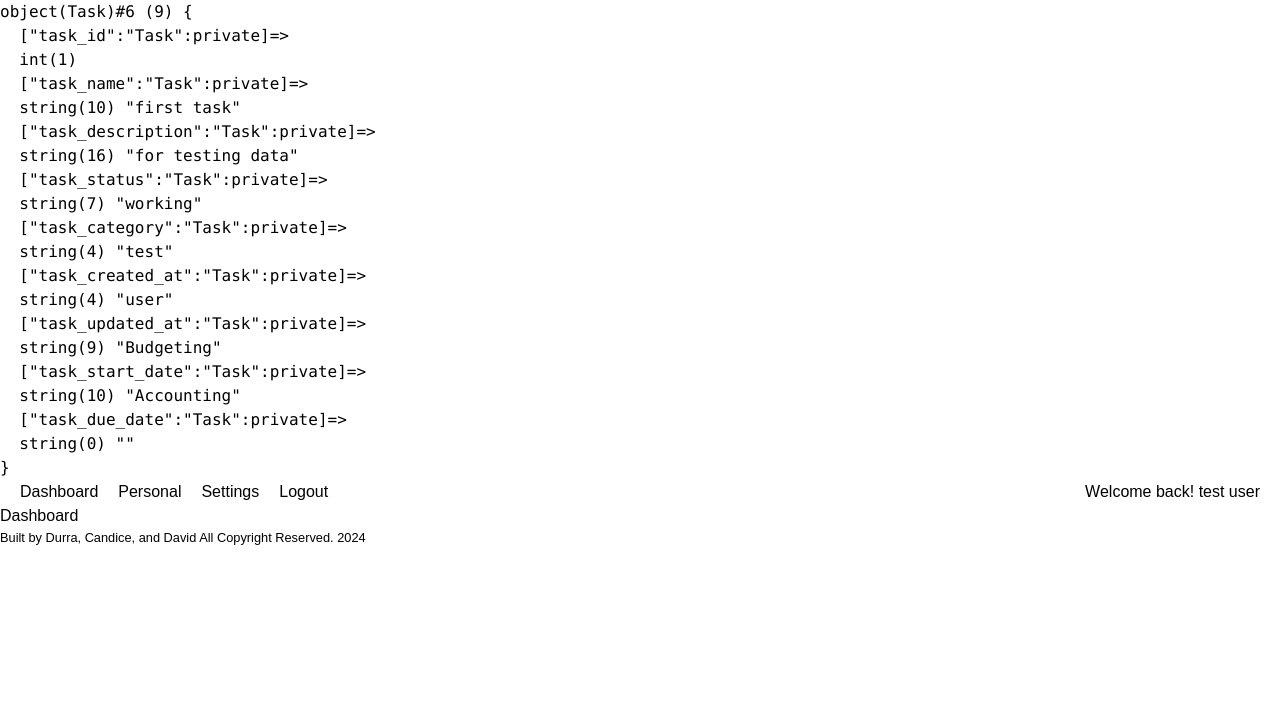
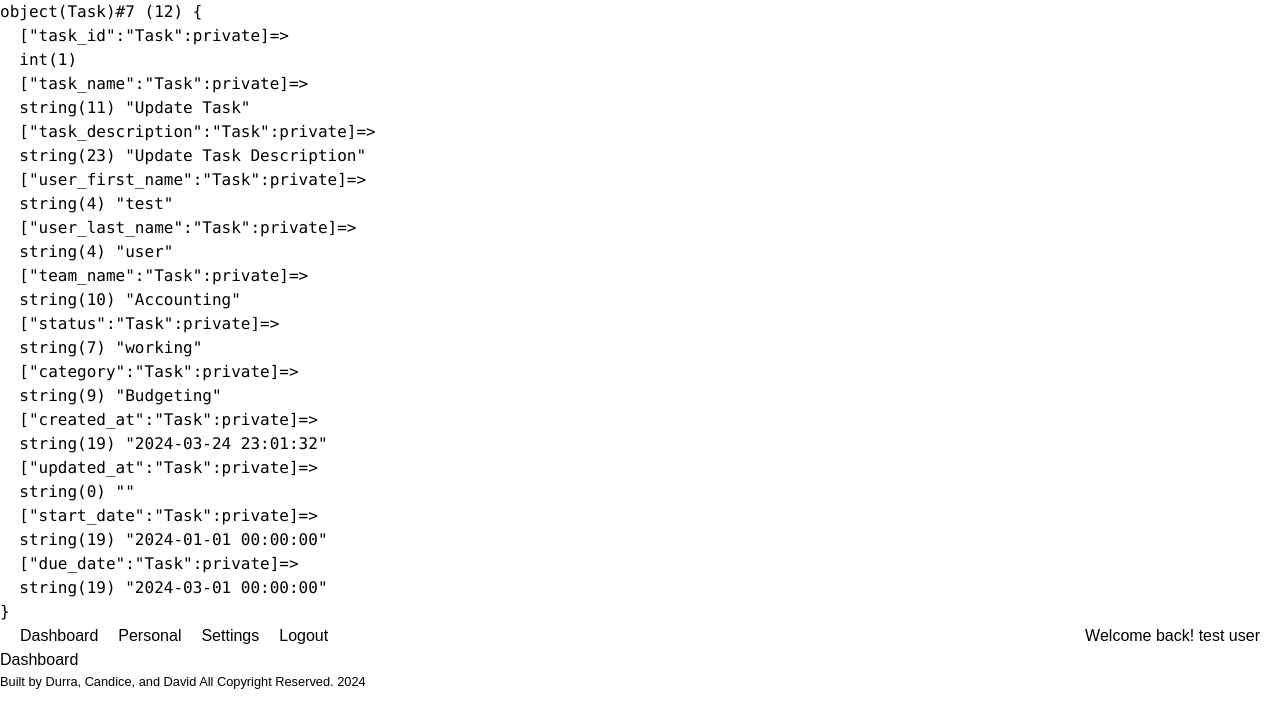
Before and after one commit to koloyyee/killTasks, a PHP site: page /private/dashboard.php in a window 1280 px wide. Shown: the top 728 px of the page. Run offline with PHP 8.4, Linux system fonts and the light colour scheme; a user stored in the database is signed in; data comes from the database, SQL or seed files in the repository; some libraries are stand-ins or nearby versions.

Commit message:
fix: update and retrieve

```diff
--- a/model/task.php
+++ b/model/task.php
@@ -4,60 +4,54 @@ class Task
   private int $task_id;
   private string $task_name;
   private string $task_description;
-  private string $task_status;
-  private string $task_category;
-  private string $task_created_at;
-  private string $task_updated_at;
-  private string  $task_start_date;
-  private string $task_due_date;
+  private string $user_first_name;
+  private string $user_last_name;
+  private string | null $team_name;
+  private string $status;
+  private string | null $category;
+  private string $created_at;
+  private string $updated_at;
+  private string $start_date;
+  private string $due_date;
 
-  function __construct(int $task_id, string $task_name, string $task_description, string $task_status, string $task_category, string $task_created_at, string $task_updated_at, string $task_start_date, string  $task_due_date)
+  function __construct(int $task_id, string $task_name, string $task_description, string $status, string | null $category, string $user_first_name, string $user_last_name, string | null $team_name, string $start_date, string $due_date, string $created_at, string $updated_at)
   {
     $this->task_id = $task_id;
     $this->task_name = $task_name;
     $this->task_description = $task_description;
-    $this->task_status = $task_status;
-    $this->task_category = $task_category;
-    $this->task_created_at = $task_created_at;
-    $this->task_updated_at = $task_updated_at;
-    $this->task_start_date = $task_start_date;
-    $this->task_due_date = $task_due_date;
+    $this->status = $status;
+    $this->category = $category;
+    $this->user_first_name = $user_first_name;
+    $this->user_last_name = $user_last_name;
+    $this->team_name = $team_name;
+    $this->start_date = $start_date;
+    $this->due_date = $due_date;
+    $this->created_at = $created_at;
+    $this->updated_at = $updated_at;
   }
 
-  public function get_task_id(): int
+}
+
+class TaskDTO {
+  public int $task_id;
+  public string $task_name;
+  public string $task_description;
+  public int $status_id;
+  public int $user_id;
+  public int $team_id;
+  public int $category_id;
+  public string $start_date;
+  public string $due_date;
+  public function __construct(int $task_id, string $task_name, string $task_description, int $status_id, int $user_id, int $team_id, int $category_id, string $start_date, string $due_date)
   {
-    return $this->task_id;
-  }
-  public function get_task_name(): string
-  {
-    return $this->task_name;
-  }
-  public function get_task_description(): string
-  {
-    return $this->task_description;
-  }
-  public function get_task_status(): string
-  {
-    return $this->task_status;
-  }
-  public function get_task_category(): string
-  {
-    return $this->task_category;
-  }
-  public function get_task_created_at(): string
-  {
-    return $this->task_created_at;
-  }
-  public function get_task_updated_at(): string
-  {
-    return $this->task_updated_at;
-  }
-  public function get_task_start_date(): string
-  {
-    return $this->task_start_date;
-  }
-  public function get_task_due_date():string
-  {
-    return $this->task_due_date;
+    $this->task_id = $task_id;
+    $this->task_name = $task_name;
+    $this->task_description = $task_description;
+    $this->status_id = $status_id;
+    $this->user_id = $user_id;
+    $this->team_id = $team_id;
+    $this->category_id = $category_id;
+    $this->start_date = $start_date;
+    $this->due_date = $due_date;
   }
 }
--- a/private/dashboard.php
+++ b/private/dashboard.php
@@ -11,7 +11,8 @@ $page_name = "Dashboard";
 $pdo = new PdoDao();
 $conn = $pdo->get_pdo();
 $service = new TaskService($conn);
-  $service->update_task(1, 2);
+$updateTask= new TaskDTO(1,"Update Task","Update Task Description",2,1,1,1,"2024-01-01","2024-03-01");
+  $service->update_task($updateTask);
 $result = $service->get_task_by_id(1);
 echo "<pre>";
 var_dump($result);
--- a/service/task.php
+++ b/service/task.php
@@ -105,9 +105,9 @@ class TaskService
           $result['task_name'],
           $result['task_description'],
           $result['status_name'],
+          $result['category_name'],
           $result['first_name'],
           $result['last_name'],
-          $result['category_name'],
           $result['team_name'],
           $result['start_date'],
           $result['due_date'],
@@ -120,14 +120,33 @@ class TaskService
     }
   }
 
-  function update_task(int $task_id, int $status_id)
+  function update_task(TaskDTO $task)
   {
     try {
+      $sql = "
+      UPDATE task SET
+      task_name = :task_name,
+      task_description = :task_description,
+      status_id = :status_id,
+      user_id = :user_id,
+      team_id = :team_id,
+      category_id = :category_id,
+      start_date = :start_date,
+      due_date = :due_date
+      WHERE task_id = :task_id;
+      ";
 
-      $sql = "UPDATE task SET status_id = :status_id WHERE task_id = :task_id";
       $stmt = $this->pdo->prepare($sql);
-      $stmt->bindParam(':status_id', $status_id, PDO::PARAM_INT);
-      $stmt->bindParam(':task_id', $task_id, PDO::PARAM_INT);
+      $stmt->bindParam(':status_id', $task->status_id, PDO::PARAM_INT);
+      $stmt->bindParam(':task_id', $task->task_id, PDO::PARAM_INT);
+      $stmt->bindParam(':task_name', $task->task_name, PDO::PARAM_STR);
+      $stmt->bindParam(':task_description', $task->task_description, PDO::PARAM_STR);
+      $stmt->bindParam(':user_id', $task->user_id, PDO::PARAM_INT);
+      $stmt->bindParam(':team_id', $task->team_id, PDO::PARAM_INT);
+      $stmt->bindParam(':category_id', $task->category_id, PDO::PARAM_INT);
+      $stmt->bindParam(':start_date', $task->start_date, PDO::PARAM_STR);
+      $stmt->bindParam(':due_date', $task->due_date, PDO::PARAM_STR);
+
       $stmt->execute();
     } catch (PDOException $e) {
       echo $e->getMessage();
```
